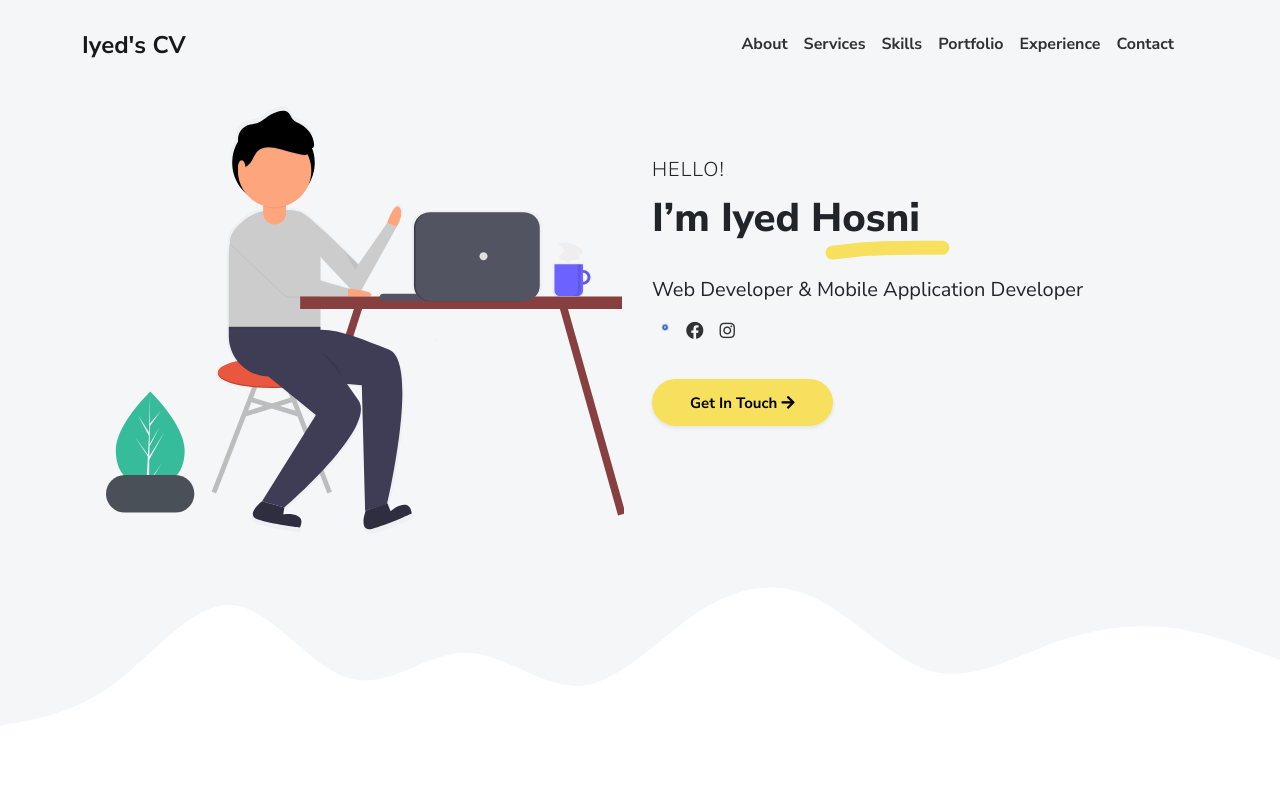
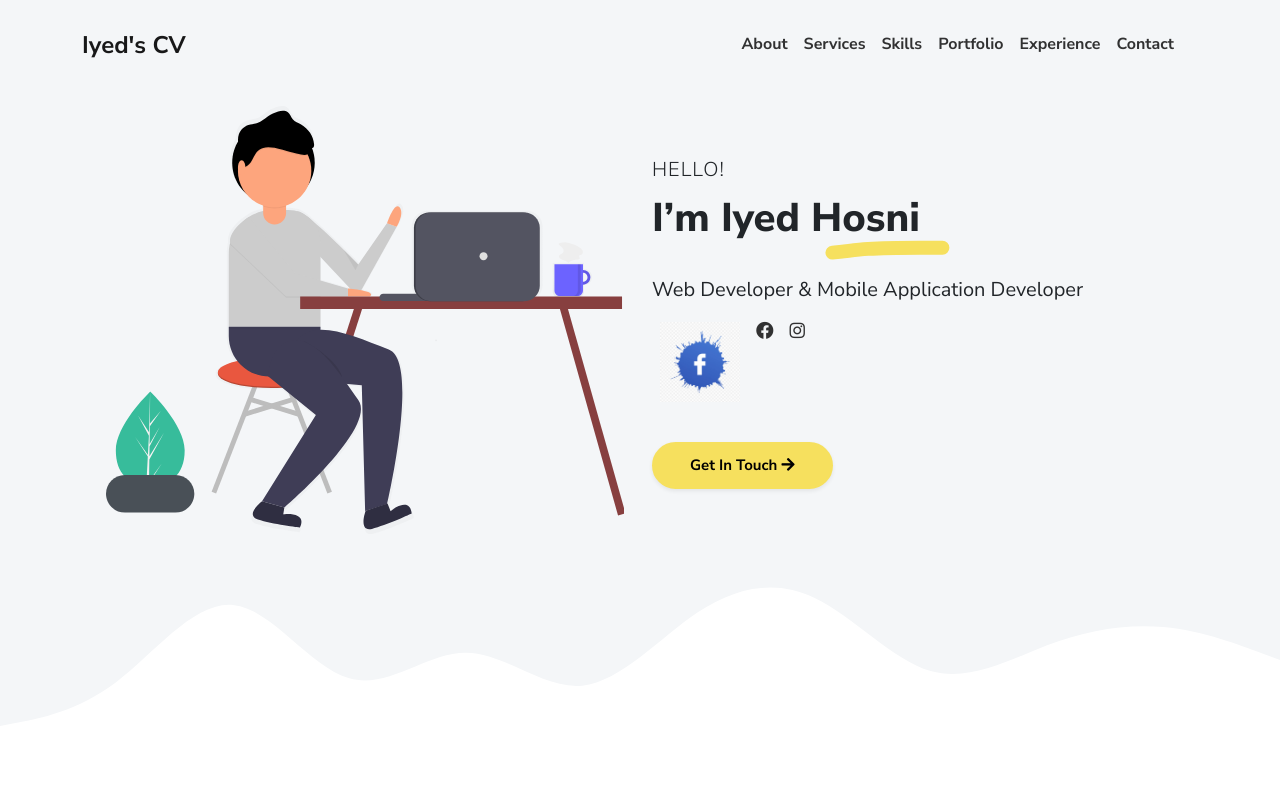
Before and after one commit to suicidekillerx/games, a plain HTML site: page index.html in a window 1280 px wide. Shown: the top 800 px of the page. Drawn offline with Linux system fonts and the light colour scheme; files whose address does not match are found by name.

Commit message:
Update index.html

```diff
--- a/index.html
+++ b/index.html
@@ -59,7 +59,7 @@
             <div class="social-nav" data-aos="fade-up" data-aos-delay="200">
               <nav role="navigation">
                 <ul class="nav justify-content-left">
-                  <a class="nav-link" href="https://www.facebook.com/iyed.hosni33/" title="Facebook"> <img src="fbicn.jpg" height=10px> </a>
+                  <a class="nav-link" href="https://www.facebook.com/iyed.hosni33/" title="Facebook"> <img src="fbicn.jpg" height=80px> </a>
                   <li class="nav-item"><a class="nav-link" href="https://www.facebook.com/iyed.hosni33/" title="Facebook"><i class="fab fa-facebook"></i><span class="menu-title sr-only">Facebook</span></a></li>
                   <li class="nav-item"><a class="nav-link" href="https://www.instagram.com/suicidekillerx/" title="Instagram"><i class="fab fa-instagram"></i><span class="menu-title sr-only">Instagram</span></a></li>
 
```
